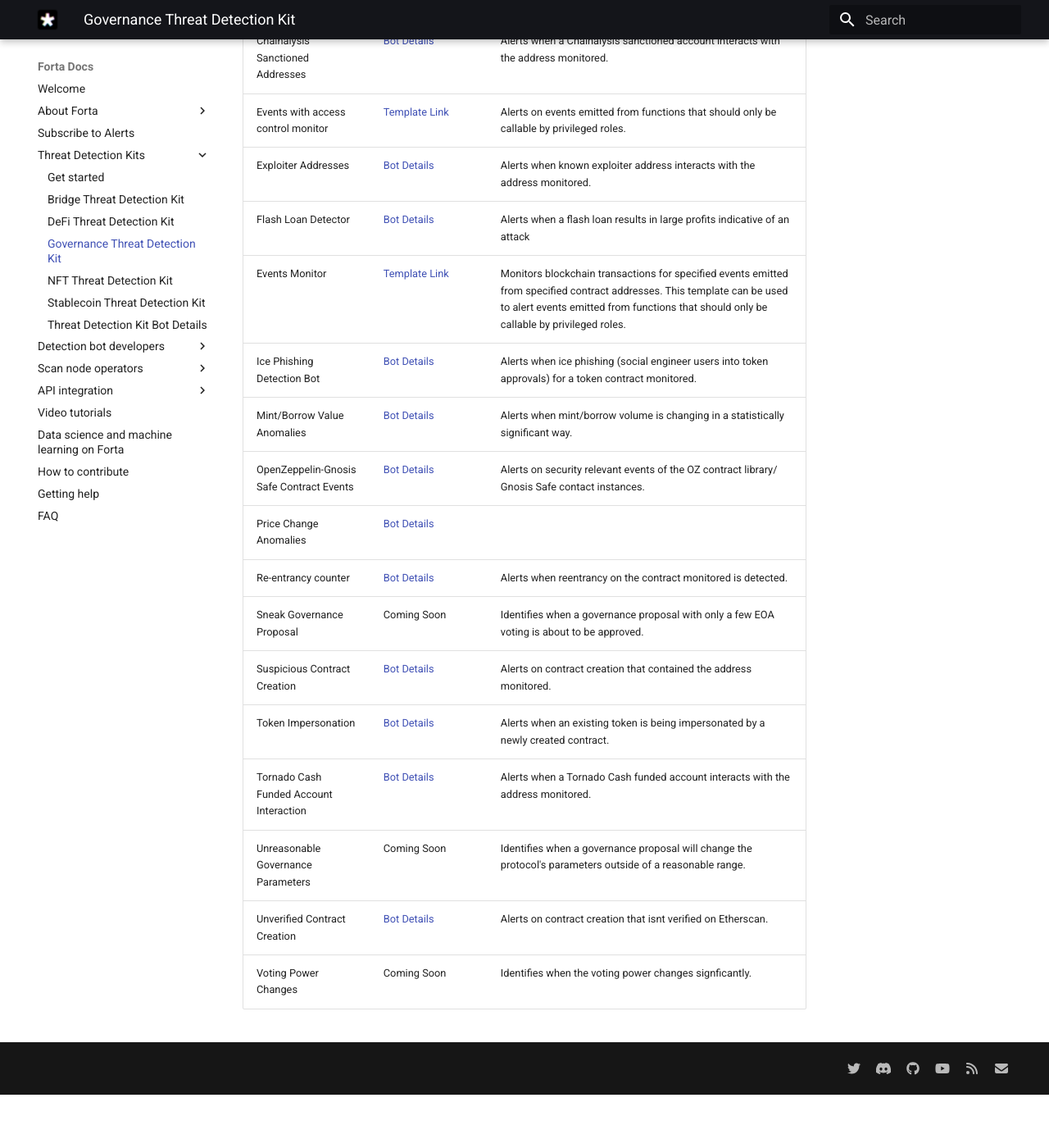
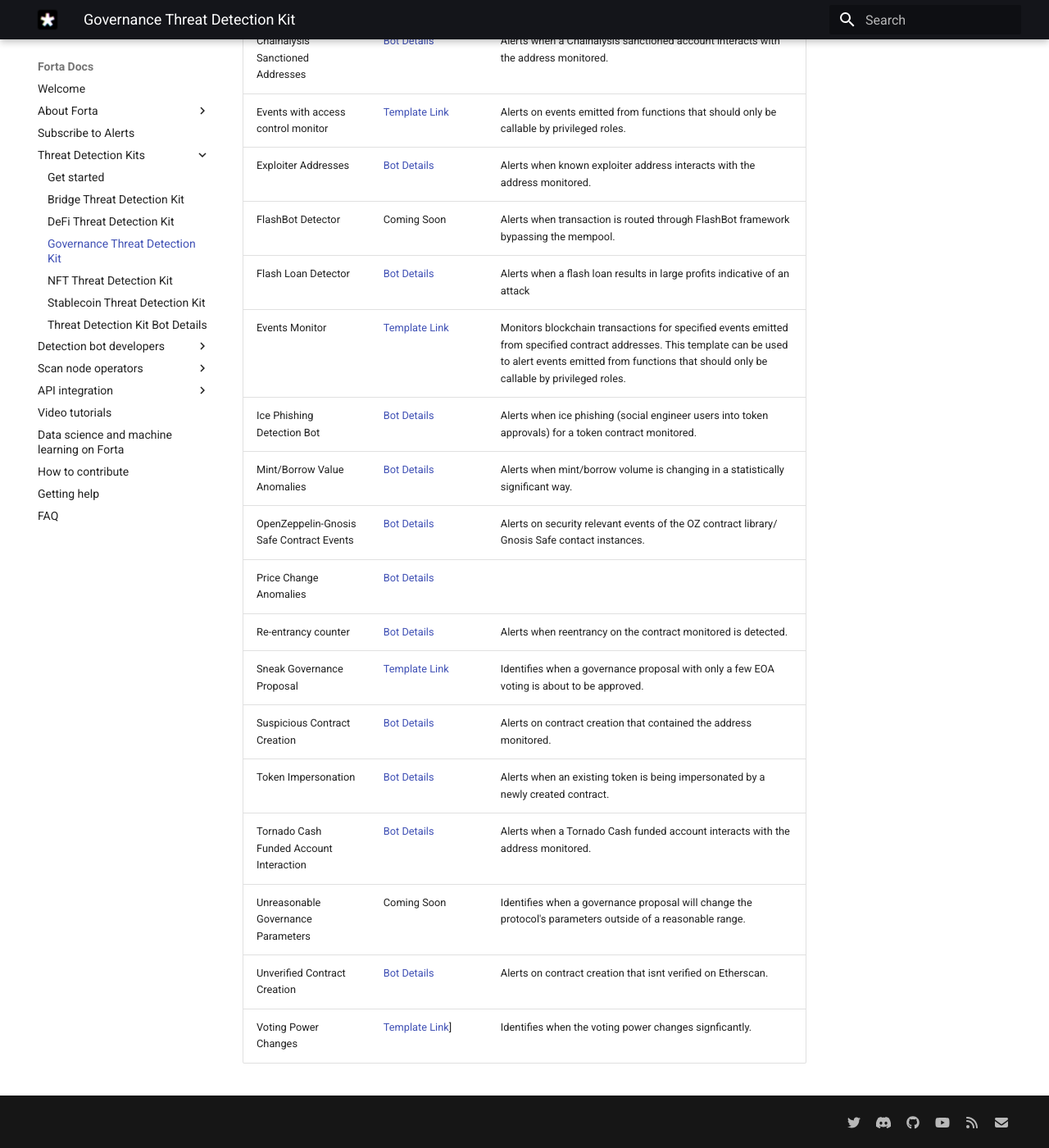
Before and after one commit to forta-network/docs, an MkDocs documentation site: the page built from docs/governance-starter-kit.md, in a window 1280 px wide and 1400 px high, scrolled down 1028 px. Shown: the whole window at 82% size. Built offline with MkDocs 1.6.1 and Material for MkDocs 9.7.7, drawn with Linux system fonts in a browser that asks for light colours; before the commit the page ends 2363 px from its top, so only the background shows below that; some of the changed text lies outside the part shown.

Commit message:
added newly delivered templates

```diff
--- a/docs/governance-starter-kit.md
+++ b/docs/governance-starter-kit.md
@@ -11,10 +11,11 @@
 |----------|------------------|------------------|
 | Alert Combiner | [Bot Details](starter-kit-bot-details.md#alert-combiner) | Combines past alerts under common adddress to emit a high precision alert. |
 | Anomalous Transaction Volume | [Bot Details](starter-kit-bot-details.md#anomalous-transaction-volume) | Alerts on anomalous transaction volume (both successful and failed).|
-| Balance Decreases | Coming Soon | Identifies when the balance of an account decreases significantly. |
+| Balance Decreases | [Template Link](https://github.com/LimeChain/forta-starter-kits/tree/main/large-balance-decrease) | Identifies when the balance of an account decreases significantly. |
 | Chainalysis Sanctioned Addresses | [Bot Details](starter-kit-bot-details.md#chainalysis-sanctioned-addresses) | Alerts when a Chainalysis sanctioned account interacts with the address monitored. |
 | Events with access control monitor | [Template Link](https://github.com/arbitraryexecution/forta-bot-templates/tree/main/src/monitor-events) | Alerts on events emitted from functions that should only be callable by privileged roles.|
 | Exploiter Addresses | [Bot Details](starter-kit-bot-details.md#exploiter-addresses) | Alerts when known exploiter address interacts with the address monitored. |
+| FlashBot Detector | Coming Soon |  Alerts when transaction is routed through FlashBot framework bypassing the mempool. |
 | Flash Loan Detector | [Bot Details](starter-kit-bot-details.md#evidence-of-phishing-bot) | Alerts when a flash loan results in large profits indicative of an attack |
 | Events Monitor | [Template Link](https://github.com/arbitraryexecution/forta-bot-templates/tree/main/src/monitor-events) | Monitors blockchain transactions for specified events emitted from specified contract addresses. This template can be used to alert events emitted from functions that should only be callable by privileged roles. |
 | Ice Phishing Detection Bot | [Bot Details](starter-kit-bot-details.md#evidence-of-phishing-bot) | Alerts when ice phishing (social engineer users into token approvals) for a token contract monitored. |
@@ -22,10 +23,10 @@
 | OpenZeppelin-Gnosis Safe Contract Events | [Bot Details](starter-kit-bot-details.md#openzeppelin-gnosis-safe-contract-events) | Alerts on security relevant events of the OZ contract library/ Gnosis Safe contact instances. |
 | Price Change Anomalies | [Bot Details](starter-kit-bot-details.md#price-change-anomaly) | | Identifies when a price of an asset changes significantly. |
 | Re-entrancy counter | [Bot Details](starter-kit-bot-details.md#reentrancy-counter) | Alerts when reentrancy on the contract monitored is detected. |
-| Sneak Governance Proposal | Coming Soon | Identifies when a governance proposal with only a few EOA voting is about to be approved. |
+| Sneak Governance Proposal | [Template Link](https://github.com/LimeChain/forta-starter-kits/tree/main/gov-sneak-proposal) | Identifies when a governance proposal with only a few EOA voting is about to be approved. |
 | Suspicious Contract Creation | [Bot Details](starter-kit-bot-details.md#suspicious-contract-creation) | Alerts on contract creation that contained the address monitored. |
 | Token Impersonation | [Bot Details](starter-kit-bot-details.md#token-impersonation) | Alerts when an existing token is being impersonated by a newly created contract. |
 | Tornado Cash Funded Account Interaction | [Bot Details](starter-kit-bot-details.md#tornado-cash-funded-account-interaction) | Alerts when a Tornado Cash funded account interacts with the address monitored. |
 | Unreasonable Governance Parameters | Coming Soon | Identifies when a governance proposal will change the protocol's parameters outside of a reasonable range. |
 | Unverified Contract Creation | [Bot Details](starter-kit-bot-details.md#unverified-contract-creation) | Alerts on contract creation that isnt verified on Etherscan. |
-| Voting Power Changes | Coming Soon | Identifies when the voting power changes signficantly. |
+| Voting Power Changes | [Template Link](https://explorer.forta.network/agent/0x90d63f4e1ddcec5375e65b46157b71d1e3d04faafca8bbdab0018264de64a58f)] | Identifies when the voting power changes signficantly. |
```
Also changed, not shown: docs/bridge-starter-kit.md (+3 -3 lines), docs/defi-starter-kit.md (+2 -1 lines), docs/stablecoin-starter-kit.md (+3 -2 lines).
